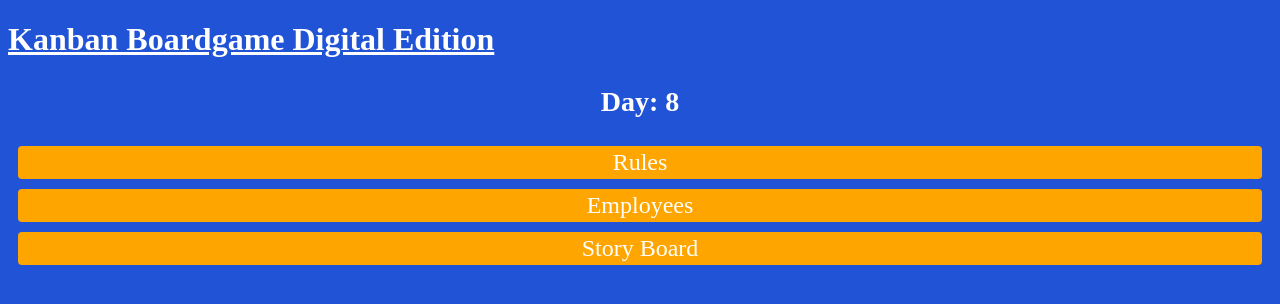
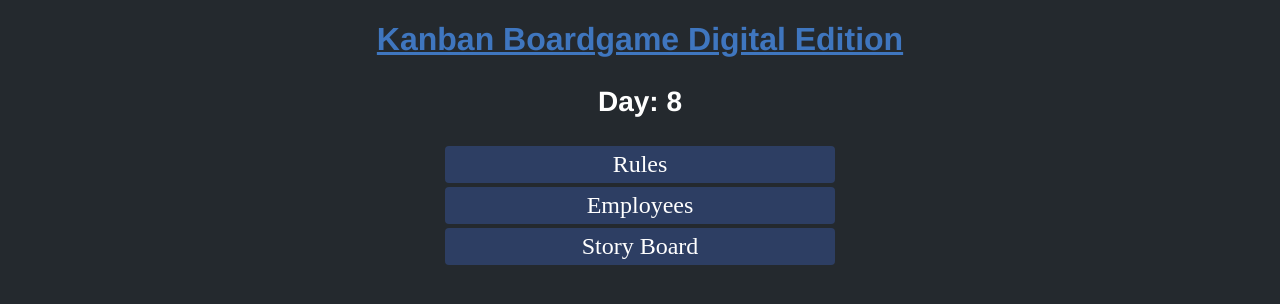
Before and after one commit to leetheperm/Q3Hackathon-kanBan, a React (Create React App) app in the folder board-app/: page / in a window 1280 px wide. Shown: the top 304 px of the page. Built offline with nearby package versions, Linux system fonts and the light colour scheme.

Commit message:
Sorted some of the styling out on the collapsables and rules

```diff
--- a/board-app/src/components/MainPage.tsx
+++ b/board-app/src/components/MainPage.tsx
@@ -52,17 +52,19 @@ export const MainPage: FC = () => {
 };
 
 const StyledCollapsible = styled(Collapsible)`
-  padding: 3px;
-  background-color: orange;
+  padding: 5px;
+  background-color: #2D3E63;
   color: white;
   border-radius: 4px;
   transition: background-color 0.25s ease-out;
   margin: 10px;
   text-align: center;
   font-size: 150%;
+  width:30%;
+  margin: 0 auto;
 
   &:hover {
-    background-color: #f7fafc;
+    background-color: #3F76BF;
   }
 
   & + & {
@@ -71,17 +73,21 @@ const StyledCollapsible = styled(Collapsible)`
 `;
 
 const Header = styled.h1`
-  color: white;
+  color:#3F76BF;
+  font-family:helvetica;
   text-decoration: underline;
+  text-align: center;
 `;
 const Header3 = styled.h3`
   color: white;
   font-size: 175%;
+  font-family:helvetica;
   text-align: center;
 `;
 
 const StyledAlert = styled(Alert)`
   background-color: white;
+  font-family:helvetica;
   color: black;
   border-radius: 5px;
   padding: 5px;
--- a/board-app/src/components/RulesPage.tsx
+++ b/board-app/src/components/RulesPage.tsx
@@ -1,5 +1,6 @@
 import React, { FC } from "react";
 import styled from "styled-components";
+import { isArrayLiteralExpression } from "typescript";
 
 export const RulesPage: FC = () => {
   return (
@@ -95,8 +96,16 @@ export const RulesPage: FC = () => {
 
 const Para = styled.p`
   color: white;
+  font-family:helvetica;
+  text-align: center;
+  font-size:18px;
+  width:70%;
+  margin: 0 auto;
+  line-height: 1.7em;
 `;
 const Header = styled.h1`
-  color: white
-  text-decoration: underline
+  color: white;
+  font-family: helvetica;
+  text-decoration: underline;
+  text-align:center;
 `;
--- a/board-app/src/index.tsx
+++ b/board-app/src/index.tsx
@@ -11,7 +11,7 @@ const history = createBrowserHistory({ basename: "/" });
 // Use createGlobalStyle to change the background of 'body' element
 const GlobalStyle = createGlobalStyle`
   body {
-    background-color: #2053D6;
+    background-color: #24292E;
   }
 `;
 
```
